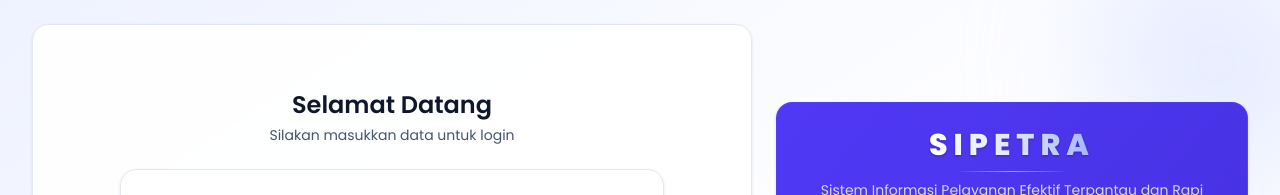
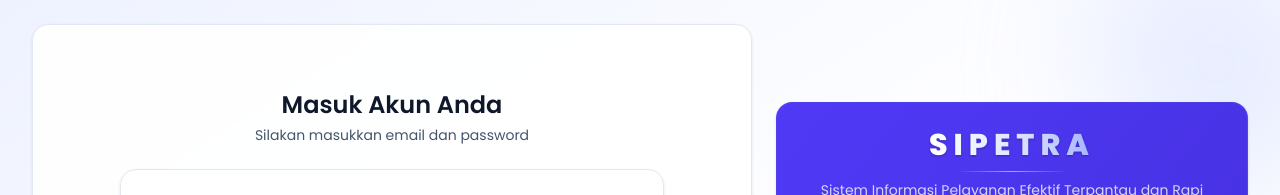
Before and after one commit to har1r/task-approval, a React (Vite) app in the folder frontend/Task-Manager/: page /login in a window 1280 px wide. Shown: the top 195 px of the page. Built offline with nearby package versions, Linux system fonts and the light colour scheme.

Commit message:
Merubah judul login

```diff
--- a/frontend/Task-Manager/src/pages/Auth/Login.jsx
+++ b/frontend/Task-Manager/src/pages/Auth/Login.jsx
@@ -64,8 +64,8 @@
     <AuthLayout>
       <div className="mx-auto flex h-full w-full max-w-xl flex-col justify-center px-4 py-8">
         <div className="mb-6 text-center">
-          <h1 className="text-2xl font-semibold text-slate-900">Selamat Datang</h1>
-          <p className="mt-1 text-sm text-slate-600">Silakan masukkan data untuk login</p>
+          <h1 className="text-2xl font-semibold text-slate-900">Masuk Akun Anda</h1>
+          <p className="mt-1 text-sm text-slate-600">Silakan masukkan email dan  password</p>
         </div>
 
         <form
```
Also changed, not shown: 1 other file (tests, documents, lock files or other folders).
